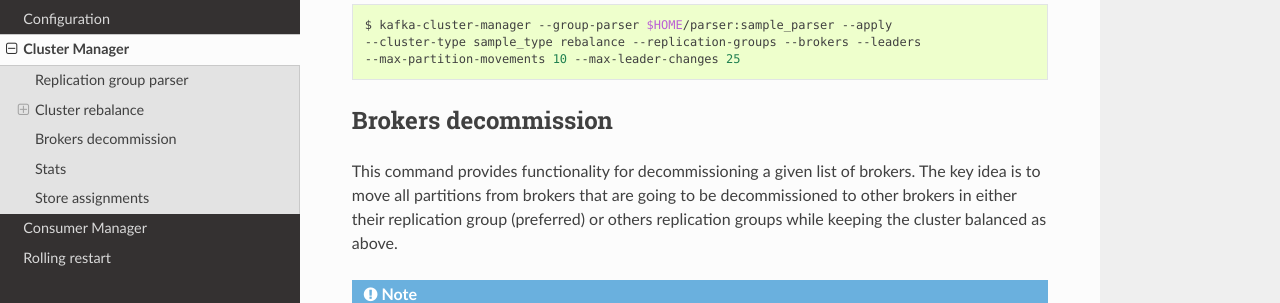
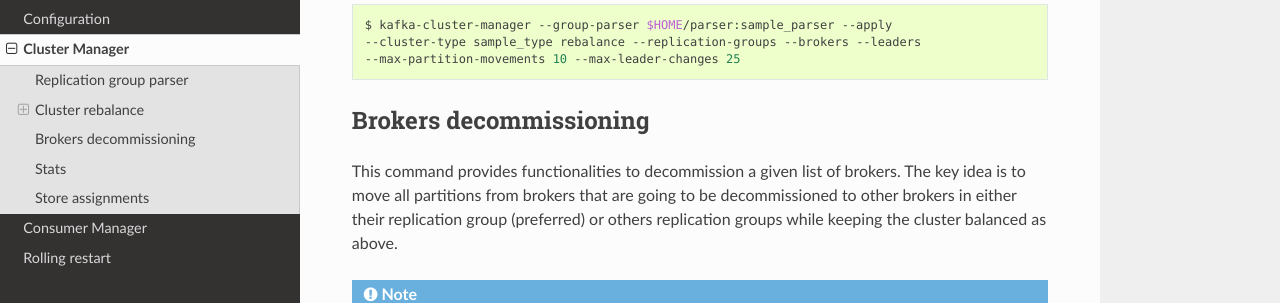
Before and after one commit to Yelp/kafka-utils, a Sphinx documentation site: the page built from docs/source/kafka_cluster_manager.rst, in a window 1280 px wide and 900 px high, scrolled down 2495 px. Shown: the part 156-459 px from the top of the window. Built offline with Sphinx 7.4.7 and the Read the Docs theme 2.0.0, drawn with Linux system fonts in a browser that asks for light colours.

Commit message:
Small fixes

```diff
--- a/docs/source/kafka_cluster_manager.rst
+++ b/docs/source/kafka_cluster_manager.rst
@@ -124,9 +124,9 @@
     --cluster-type sample_type rebalance --replication-groups --brokers --leaders
     --max-partition-movements 10 --max-leader-changes 25
 
-Brokers decommission
-====================
-This command provides functionality for decommissioning a given list of brokers. The key
+Brokers decommissioning
+=======================
+This command provides functionalities to decommission a given list of brokers. The key
 idea is to move all partitions from brokers that are going to be decommissioned to other
 brokers in either their replication group (preferred) or others replication groups
 while keeping the cluster balanced as above.
```
Also changed, not shown: README.md (+5 -5 lines), 1 other file.
